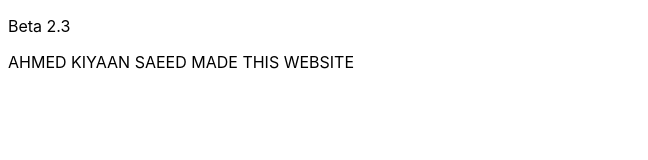
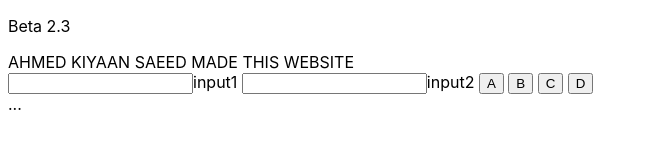
Before and after one commit to SwiftSPD/axengine, a plain HTML site: page index.html in a window 1280 px wide. Shown: the whole page, without its empty margins (0-648 px from the left). Drawn offline with Linux system fonts and the light colour scheme.

Commit message:
Update index.html

```diff
--- a/index.html
+++ b/index.html
@@ -55,7 +55,7 @@ body {
 MADE THIS WEBSITE</body>
 
 
-
+<div class="sticky-top-0"> <input>input1</input> <input>input2</input> <button>A</button> <button>B</button> <button>C</button> <button>D</button> </div> <table> ...
 
 
 
```
